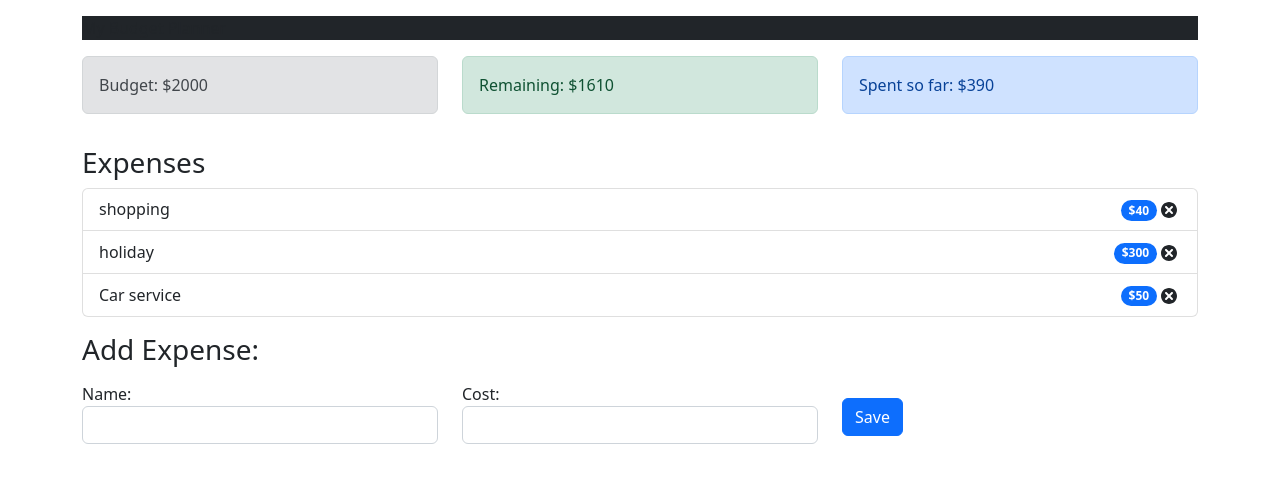
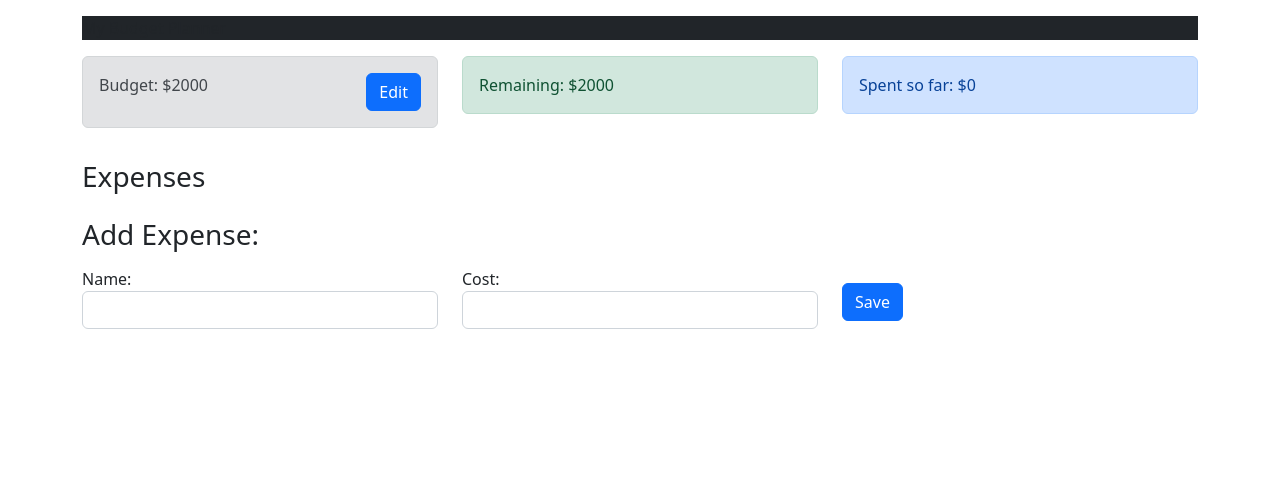
Before and after one commit to marianosim/budget-planner, a React (Create React App) app: page / in a window 1280 px wide. Shown: the top 482 px of the page. Built offline with nearby package versions, Linux system fonts and the light colour scheme.

Commit message:
Edit budget feature

```diff
--- a/src/components/Cards/Budget.jsx
+++ b/src/components/Cards/Budget.jsx
@@ -1,14 +1,59 @@
-import { useContext } from "react";
+import { useContext, useState } from "react";
+import { useForm } from "../../hooks/useForm";
 import { AppContext } from "../context/AppContext";
+
 
 
 export const Budget = () => {
 
-  const { budget } = useContext(AppContext);
+  const [edit, setEdit] = useState(false);
+  const { budget, dispatch } = useContext(AppContext);
+  const [newBudget, setNewBudget] = useState(budget)
+  const { onResetForm } = useForm({
+  });
+
+  const handleSubmit = (e) => {
+    e.preventDefault();
+    dispatch({
+      type: 'EDIT_BUDGET',
+      payload: newBudget
+    })
+    onResetForm();
+    setEdit(false)
+  }
 
   return (
     <div className="alert alert-secondary">
-      <span>Budget: ${budget}</span>
+      {
+        edit ||
+        <div className="d-flex justify-content-between">
+          <span>Budget: ${budget}</span>
+          <button
+            className="btn btn-primary"
+            onClick={() => setEdit(true)}
+          >
+            Edit
+          </button>
+        </div>
+      }
+      {
+        edit &&
+        <div className="d-flex justify-content-between">
+          <form onSubmit={handleSubmit} >
+            <input
+              type='text'
+              className='form-control'
+              name='newBudget'
+              value={newBudget}
+              onChange={e => setNewBudget(e.target.value)}
+            />
+            <button className='btn btn-primary mt-3' type='submit'>
+              Save
+            </button>
+          </form>
+
+        </div>
+      }
     </div>
   )
 }
--- a/src/components/context/AppContext.js
+++ b/src/components/context/AppContext.js
@@ -12,6 +12,11 @@ const AppReducer = (state, action) => {
                 ...state,
                 expenses: state.expenses.filter(expense => expense.id !== action.payload)
             }
+        case 'EDIT_BUDGET':
+            return {
+                ...state,
+                budget:  action.payload
+            }
         default:
             return state;
     }
@@ -20,9 +25,9 @@ const AppReducer = (state, action) => {
 const initialState = {
     budget: 2000,
     expenses: [
-        {id:1, name: 'shopping', cost: 40},
-        {id:2, name: 'holiday', cost: 300},
-        {id:3, name: 'Car service', cost: 50}
+        // {id:1, name: 'shopping', cost: 40},
+        // {id:2, name: 'holiday', cost: 300},
+        // {id:3, name: 'Car service', cost: 50}
     ],
 
 };
```
